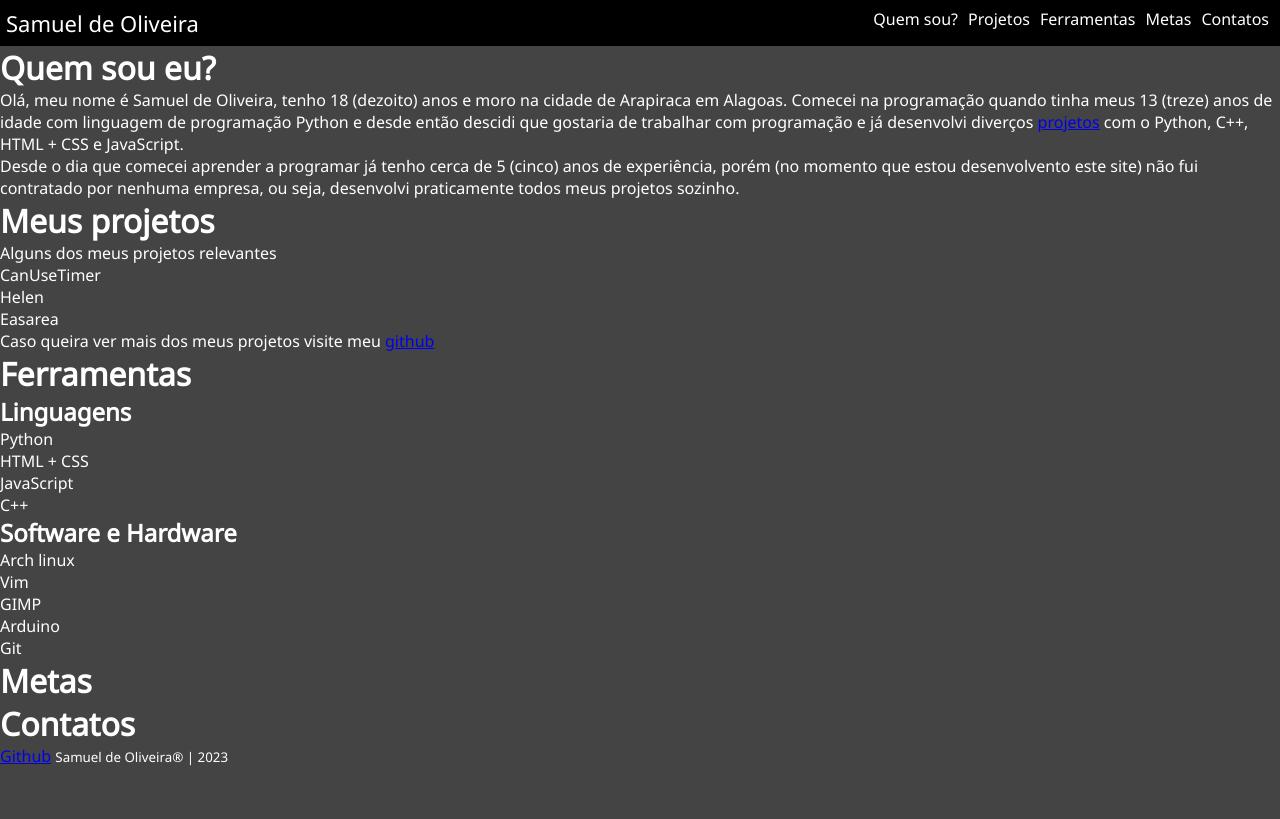
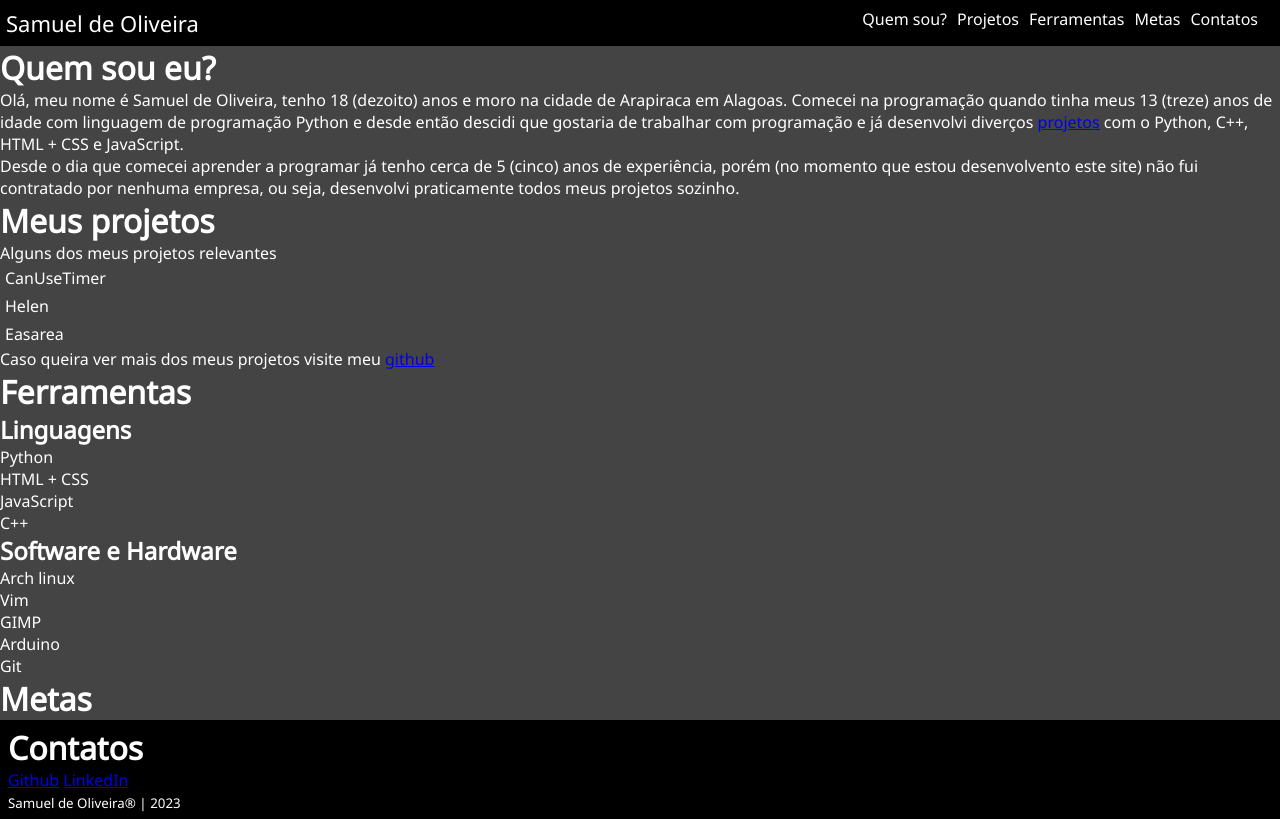
Before and after one commit to Samuel-de-Oliveira/samuel-de-oliveira.github.io, a plain HTML site: page index.html in a window 1280 px wide. Drawn offline with Linux system fonts and the light colour scheme.

Commit message:
Editando estilo

```diff
--- a/css/index.css
+++ b/css/index.css
@@ -9,6 +9,9 @@ header {
 	background: black;
 	position: sticky;
 	top: 0;
+} footer {
+	background: black;
+	padding: 6px 8px;
 }
 
 ul {
@@ -16,15 +19,26 @@ ul {
 	padding: 0;
 }
 
+.projetos div {
+	background: #444444;
+	padding: 3px 5px;
+	transition-duration: 0.2s;
+} .projetos div:hover {
+	background: black;
+}
+
 /* Navbar */
 nav, ul {
 	display: flex;
 	flex-direction: row;
+	padding: 0 11px;
 } nav a {
 	color: white;
 	text-decoration: none;
 	padding: 3px 5px;
+	border-radius: 4px;
 	cursor: pointer;
+	transition-duration: 0.3s;
 } nav a:hover {
 	color: #BABABA;
 	background: #111111;
@@ -38,7 +52,7 @@ nav, ul {
 	justify-content: space-between;
 }
 
-
+/* Corpo do site */
 body {
 	background: #444444;
 	color: white;
--- a/index.html
+++ b/index.html
@@ -20,17 +20,19 @@
 			</ul>
 		</nav>
 	</header>
-
+	<main>
 	<h1 id="Quem">Quem sou eu?</h1>
 	<p>Olá, meu nome é Samuel de Oliveira, tenho 18 (dezoito) anos e moro na cidade de Arapiraca em Alagoas. Comecei na programação quando tinha meus 13 (treze) anos de idade com linguagem de programação Python e desde então descidi que gostaria de trabalhar com programação e já desenvolvi diverços <a href="#projetos">projetos</a> com o Python, C++, HTML + CSS e JavaScript.</p>
 	<p>Desde o dia que comecei aprender a programar já tenho cerca de 5 (cinco) anos de experiência, porém (no momento que estou desenvolvento este site) não fui contratado por nenhuma empresa, ou seja, desenvolvi praticamente todos meus projetos sozinho.</p>
 
+	<div class="projetos">
 		<h1 id="projetos">Meus projetos</h1>
 		<p>Alguns dos meus projetos relevantes</p>
 		<div class="canuse">CanUseTimer</div>
 		<div class="helen">Helen</div>
 		<div class="easarea">Easarea</div>
 		<p>Caso queira ver mais dos meus projetos visite meu <a href="https://github.com/Samuel-de-Oliveira">github</a></p>
+	</div>
 
 	<h1 id="ferramentas<">Ferramentas</h1>
 	<h2>Linguagens</h2>
@@ -46,9 +48,13 @@
 	<div class="git">Git</div>
 
 	<h1 id="metas">Metas</h1>
+	</main>
 	<footer>
 		<h1 id="contatos">Contatos</h1>
+		<div class="contatos">
 			<a href="https://github.com/Samuel-de-Oliveira" target="_blank">Github</a>
+			<a href="#" onclick="construction()">LinkedIn</a><br>
+		</div>
 		<small>Samuel de Oliveira® | 2023</small>
 	</footer>
 	<script src="js/main.js"></script>
```
Lines whose indentation alone changed are shown as unchanged.
